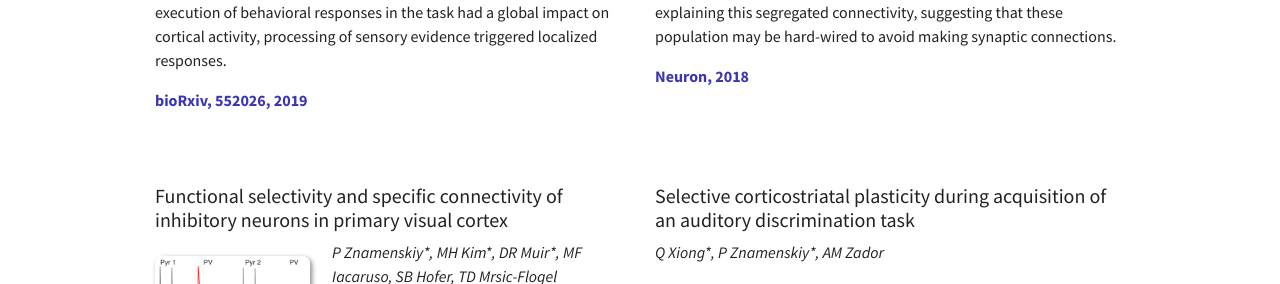
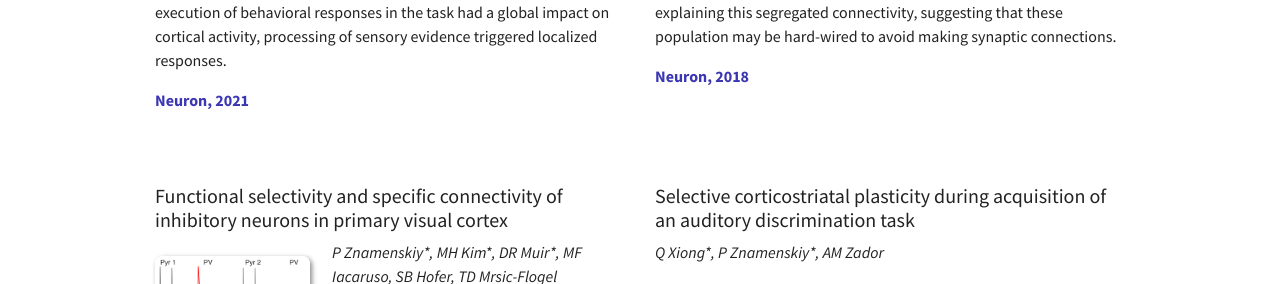
Before and after one commit to znamlab/znamlab.github.io, a Jekyll site: the page built from _pages/publications.md, in a window 1280 px wide and 900 px high. Shown: the part 372-656 px from the top of the window. Built offline with Jekyll 4.4.1, drawn with Linux system fonts in a browser that asks for light colours; nearby versions of some CDN libraries.

Commit message:
update publications

```diff
--- a/_data/publications.yml
+++ b/_data/publications.yml
@@ -42,7 +42,7 @@
 
 - title: Mesoscale cortical dynamics reflect the interaction of sensory evidence and temporal expectation during perceptual decision-making
   authors: I Orsolic, M Rio, TD Mrsic-Flogel, P Znamenskiy
-  ref: bioRxiv, 552026, 2019
+  ref: Neuron, 2021
   description: We used widefield calcium imaging in a new behavioral task to track how sensory evidence is processed during as mice make perceptual decisions. We showed that while execution of behavioral responses in the task had a global impact on cortical activity, processing of sensory evidence triggered localized responses.
   image: orsolic_2019.png
-  url: "https://www.biorxiv.org/content/10.1101/552026v1"
+  url: "https://www.sciencedirect.com/science/article/pii/S0896627321002014"
```
